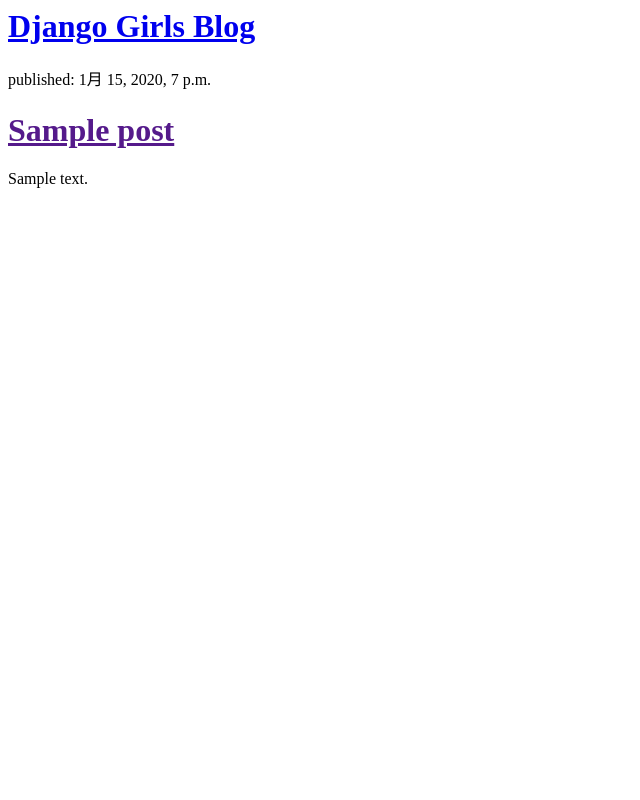
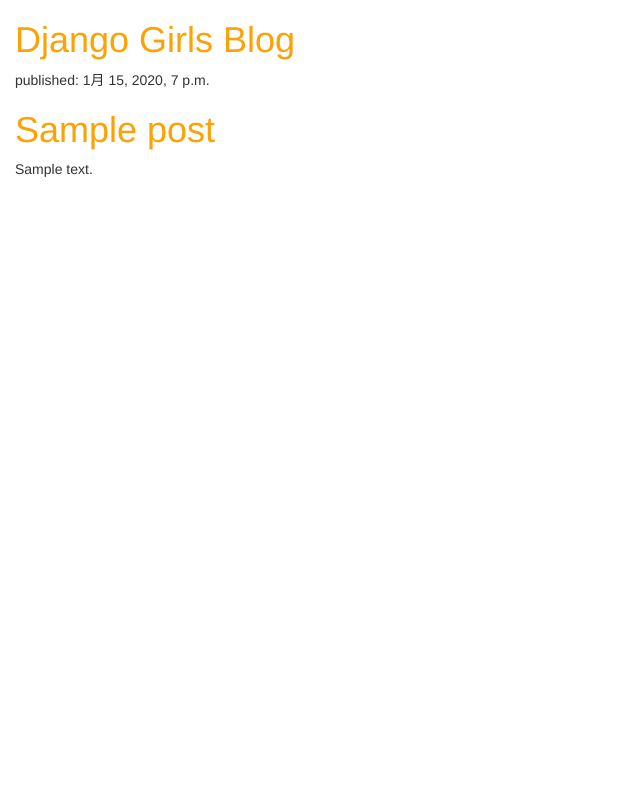
Before and after one commit to saikyun629/my-first-blog, a Django app: template blog/templates/blog/post_list.html in a window 1280 px wide. Shown: the whole page, without its empty margins (0-640 px from the left). Run offline with Django 3.2, Linux system fonts and the light colour scheme; the template is opened without the code that fills it: values that come from a table or form of the project are taken from there, others are empty; tables that the repository leaves empty hold one stand-in row (values such as "Sample post"); some libraries are stand-ins or nearby versions.

Commit message:
first commit

```diff
--- /dev/null
+++ b/blog/static/css/blog.css
@@ -0,0 +1,6 @@
+h1 a {
+    color: #FCA205;
+}
+body {
+    padding-left: 15px;
+}
--- a/blog/templates/blog/post_list.html
+++ b/blog/templates/blog/post_list.html
@@ -1,6 +1,10 @@
+{% load static %}
 <html>
     <head>
         <title>Django Girls blog</title>
+        <link rel="stylesheet" href="//maxcdn.bootstrapcdn.com/bootstrap/3.2.0/css/bootstrap.min.css">
+        <link rel="stylesheet" href="//maxcdn.bootstrapcdn.com/bootstrap/3.2.0/css/bootstrap-theme.min.css">
+        <link rel="stylesheet" href="{% static '../css/blog.css' %}">
     </head>
     <body>
         <div>
```
